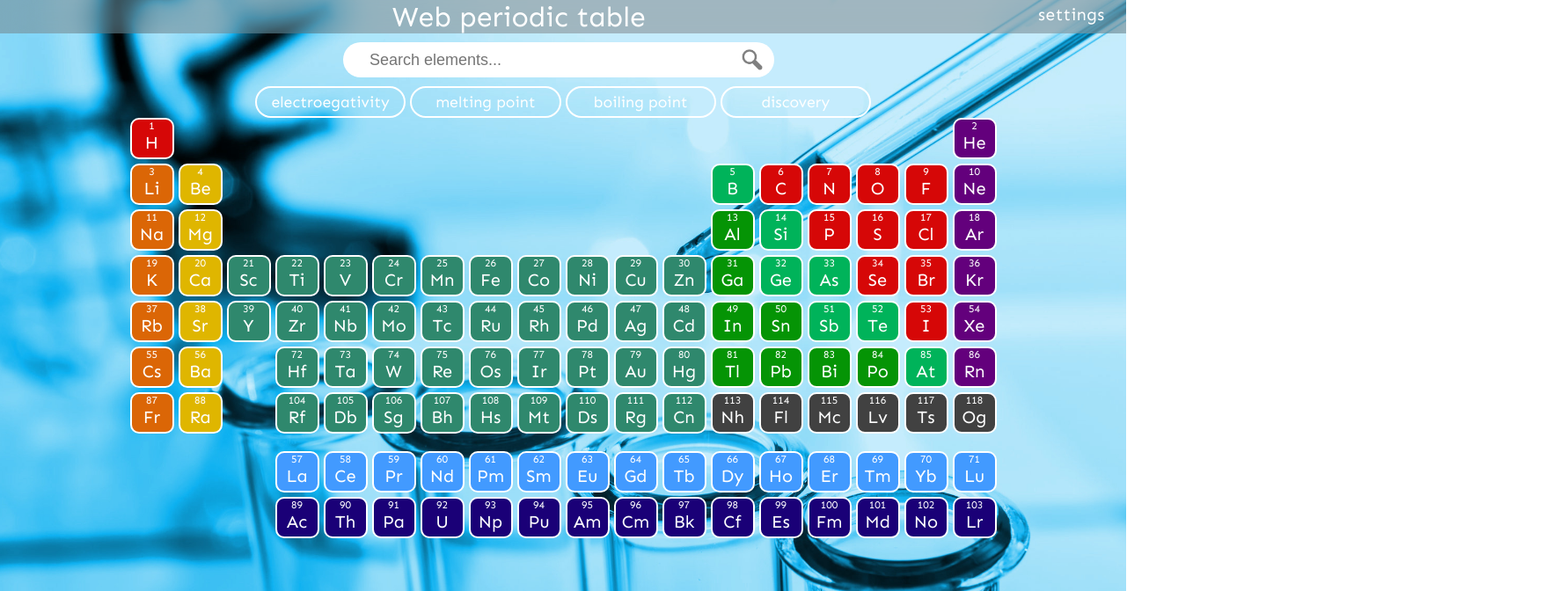
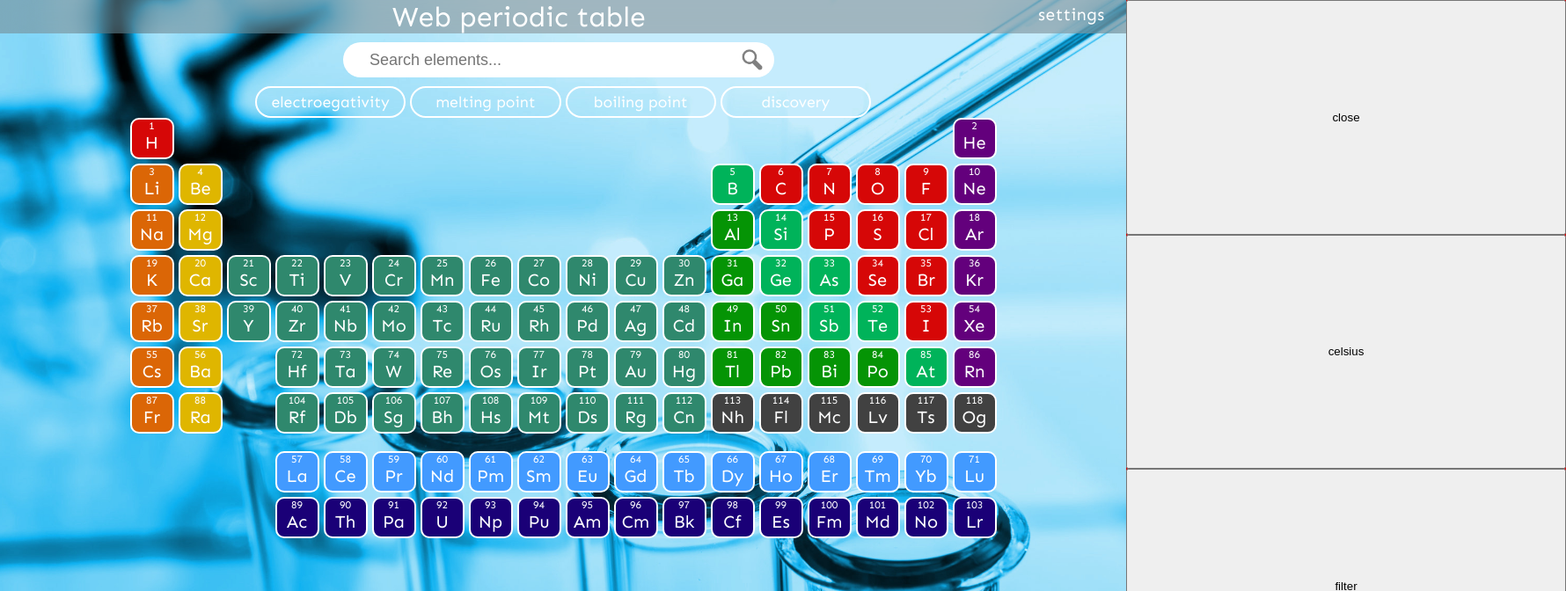
Before and after one commit to AntonHuggard/elementary-2, a React (Create React App) app: page / in a window 1280 px wide. Shown: the top 672 px of the page at 88% size, 1780 px wide, since content can reach past the window. Built offline with nearby package versions, Linux system fonts and the light colour scheme.

Commit message:
+side menu (doesn't do anything tho)

```diff
--- a/src/App.js
+++ b/src/App.js
@@ -2784,13 +2784,28 @@ class App extends Component {
     else this.hideInputsExcept("search");
   }
 
+  handleCloseMenu = () => {
+    const side_menu = document.getElementById('side-menu');
+    side_menu.classList.add('hide-menu');
+  }
+
+  handleShowMenu = () => {
+    const side_menu = document.getElementById('side-menu');
+    side_menu.classList.remove('hide-menu');
+  }
+
   render() {
     return (
       <React.Fragment>
         <header>
           <h1>Web periodic table</h1>
-          <span>settings</span>
+          <span id='settings-btn' onClick={this.handleShowMenu}>settings</span>
         </header>
+        <div id="side-menu" className='hide-menu'>
+          <button onClick={this.handleCloseMenu}>close</button>
+          <button>celsius</button>
+          <button>filter</button>
+        </div>
         <SearchBar
           onHandleQuery={this.handleQuery}
         />
--- a/src/main.css
+++ b/src/main.css
@@ -9,6 +9,7 @@ html {
 }
 body {
     font-family: 'Sen', sans-serif;
+    overflow-x: hidden !important;
 }
 
 
@@ -130,9 +131,31 @@ header span {
 .unknown                    { background-color: rgb(65, 65, 65); }
 .unknown:hover              { color: rgb(34, 34, 34); }
 
-.element-tile:hover, .element-tile label:hover  {
+.element-tile:hover  {
     background-color: white;
     cursor: pointer;
+}
+
+.element-tile label:hover, #settings-btn:hover { cursor: pointer; }
+
+#side-menu {
+    z-index: 3;
+    position: absolute;
+    top: 0;
+    margin-left: calc(100vw - 500px);
+    width: 500px;
+    background-color: #d60707;
+    display: grid;
+    grid-template-columns: 1fr;
+    height: 100%;
+    overflow: hidden !important;
+    transition: 0.3s;
+}
+
+.hide-menu {
+    height: 100%;
+    margin-left: 100vw !important;
+    overflow: hidden;
 }
 
 @media only screen and (min-width: 1000px) {
```
